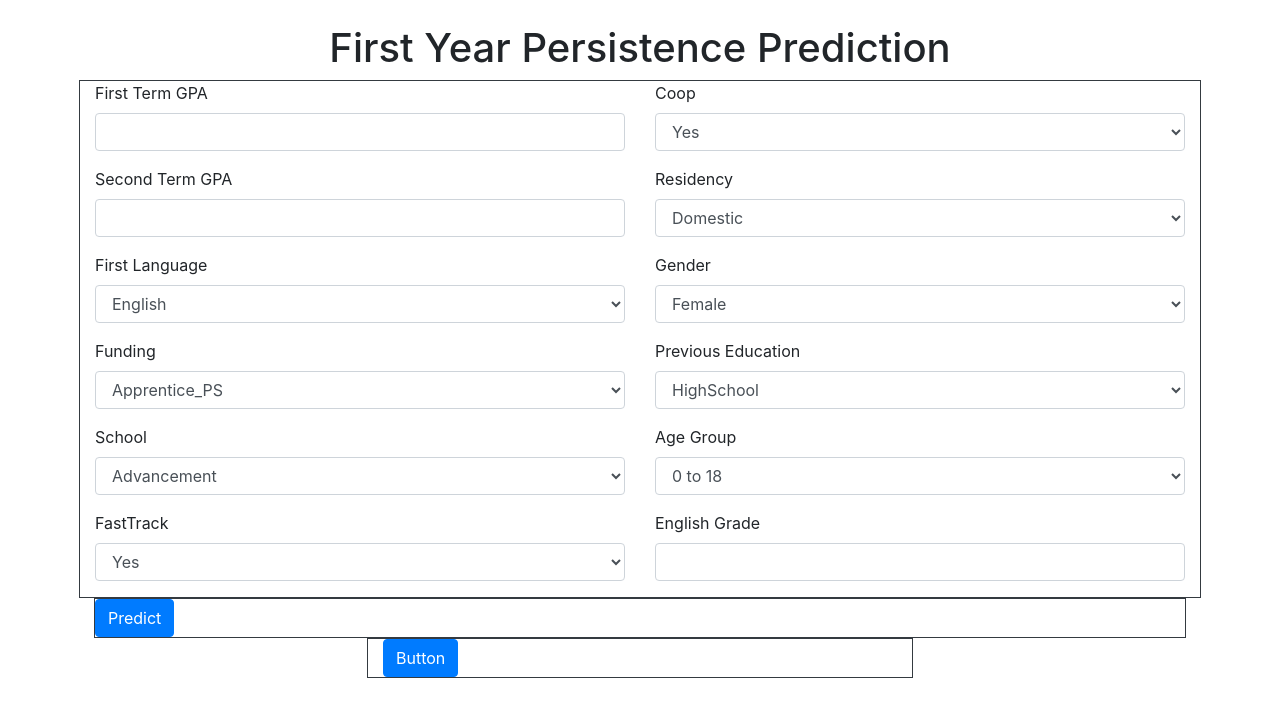
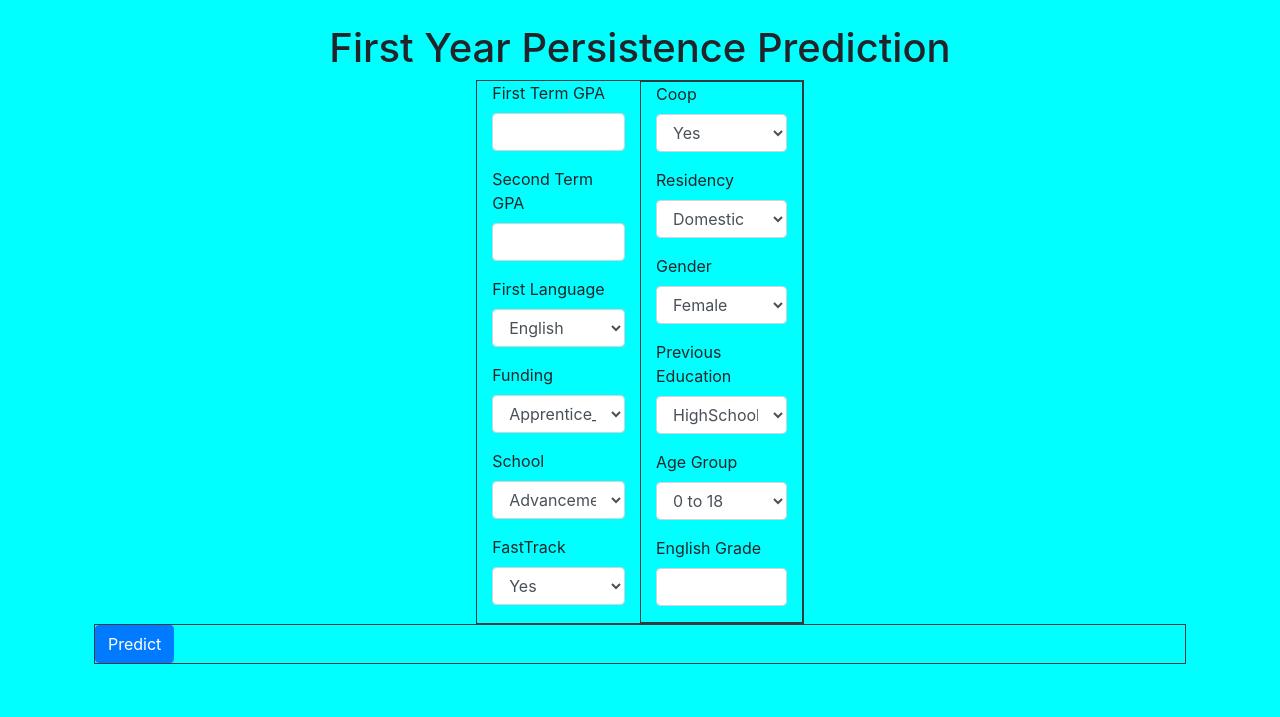
Before and after one commit to DerDangla/First-Year-Persistance-Predictive-Model, a Flask app: page / in a window 1280 px wide. Shown: the top 717 px of the page. Run offline with Flask 3, Linux system fonts and the light colour scheme; some libraries are stand-ins or nearby versions.

Commit message:
commit to make stylesheet work

```diff
--- a/templates/index.html
+++ b/templates/index.html
@@ -5,15 +5,15 @@
     <meta name="viewport" content="width=device-width, initial-scale=1.0">
     <title>First Year Persistence Prediction</title>
     <link href="https://maxcdn.bootstrapcdn.com/bootstrap/4.5.2/css/bootstrap.min.css" rel="stylesheet">
+    <link href="style.css" rel="stylesheet">
 </head>
 <body>
     <div class="container p-4">
         <h1 class="text-center">First Year Persistence Prediction</h1>
-        <form>
+        <form id="predictionForm">
             <div class="row border border-dark">
                 <!-- Column 1 -->
                 <div class="col-md-6">
-                    <!-- Fields 1-6 -->
                     <div class="form-group">
                         <label for="first_term_gpa">First Term GPA</label>
                         <input type="number" class="form-control id="first_term_gpa" name="first_term_gpa" min="0.0" max="4.0" step="0.1" required>
@@ -66,8 +66,7 @@
                 </div>
 
                 <!-- Column 2 -->
-                <div class="col-md-6">
-                    <!-- Fields 7-12 -->
+                <div class="col-md-6 border border-dark">
                     <div class="form-group">
                         <label for="field7">Coop</label>
                         <select class="form-control" id="field7">
@@ -121,9 +120,6 @@
             <div class="d-grid mx-auto border border-dark">
                 <button type="submit" class="btn btn-primary">Predict</button>
             </div>
-            <div class="d-grid gap-2 col-6 mx-auto border border-dark">
-                <button class="btn btn-primary" type="button">Button</button>
-              </div>
         </form>
     </div>
 
--- /dev/null
+++ b/templates/style.css
@@ -0,0 +1,9 @@
+.row {
+    max-width: 30%;
+    margin-left: auto;
+    margin-right: auto;
+}
+
+body{
+    background-color: aqua;
+}
```
